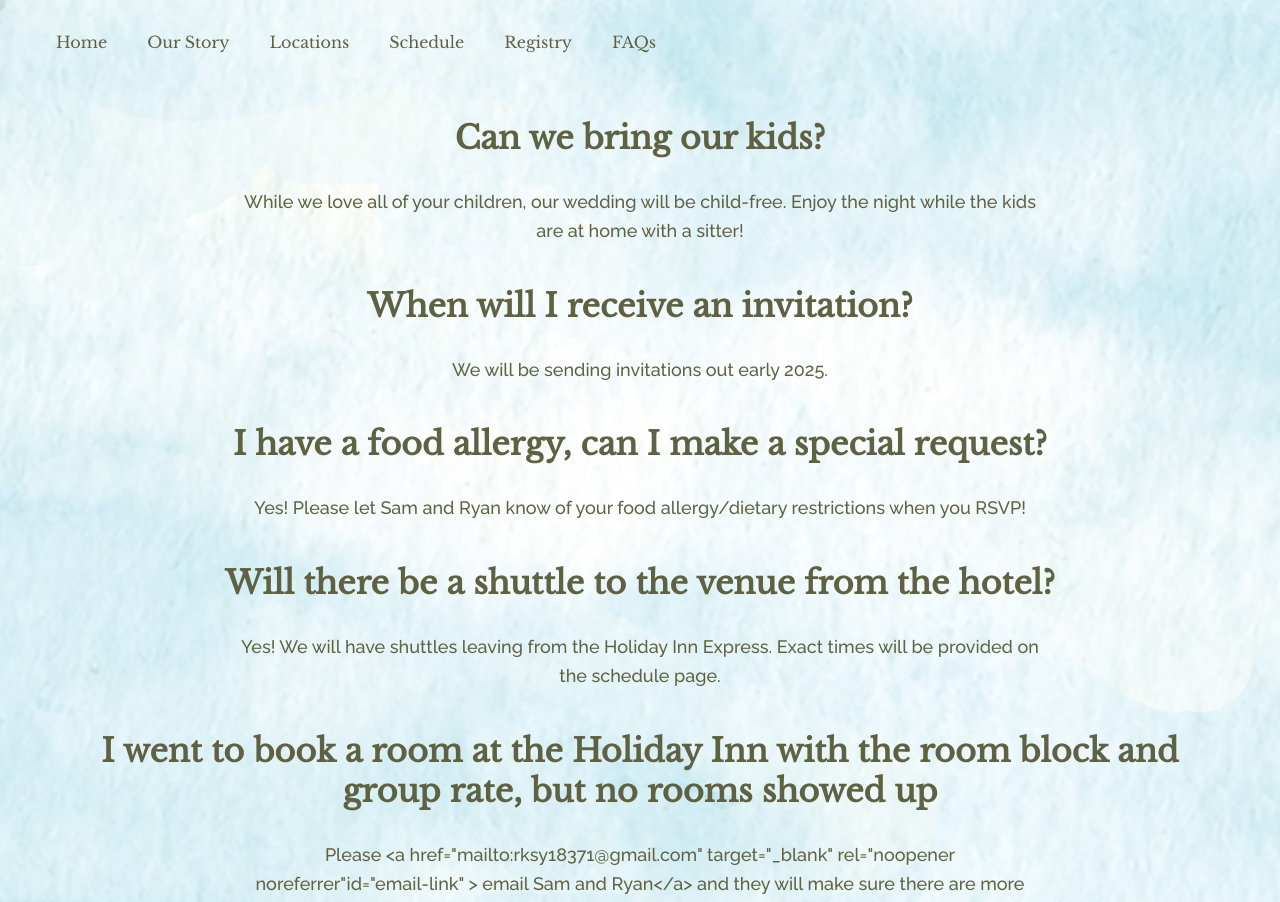
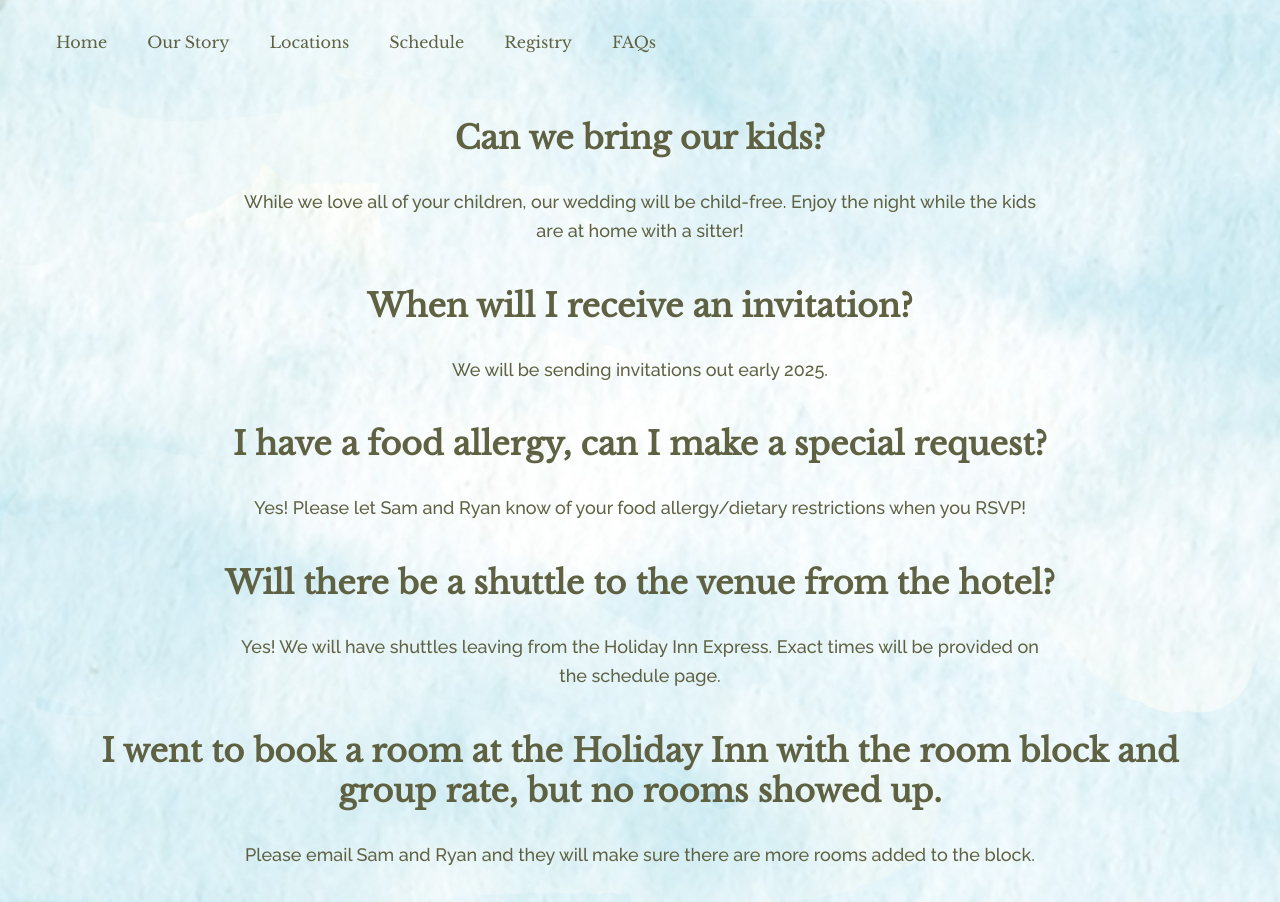
Before and after one commit to rhkearns/rksy-wedding-site, a React (Create React App) app: page /faqs in a window 1280 px wide. Shown: the top 902 px of the page. Built offline with nearby package versions, Linux system fonts and the light colour scheme.

Commit message:
spacing and faq changes

```diff
--- a/src/data/faqs.js
+++ b/src/data/faqs.js
@@ -20,9 +20,9 @@ let questions = [
 	},
 	{
 		question:
-			'I went to book a room at the Holiday Inn with the room block and group rate, but no rooms showed up',
+			'I went to book a room at the Holiday Inn with the room block and group rate, but no rooms showed up.',
 		answer:
-			'Please <a href="mailto:rksy18371@gmail.com" target="_blank" rel="noopener noreferrer"id="email-link" > email Sam and Ryan</a> and they will make sure there are more rooms added to the block.',
+			'Please email Sam and Ryan and they will make sure there are more rooms added to the block.',
 	},
 	{
 		question:
--- a/src/pages/Directions/Directions.jsx
+++ b/src/pages/Directions/Directions.jsx
@@ -42,7 +42,7 @@ const Directions = () => {
 								A room block is available for the night of Saturday, April 26.
 								Please select "Group Rate" in the "Rate Preference dropdown and
 								enter code "YKW" to receive the discounted price.
-								<br />** If you have trouble booking a room as part of the room block, please send us an
+								<br />** If you have trouble booking a room as part of the room block, please send us an {' '}
 								<a
 									href="mailto:rksy18371@gmail.com"
 									target="_blank"
```
